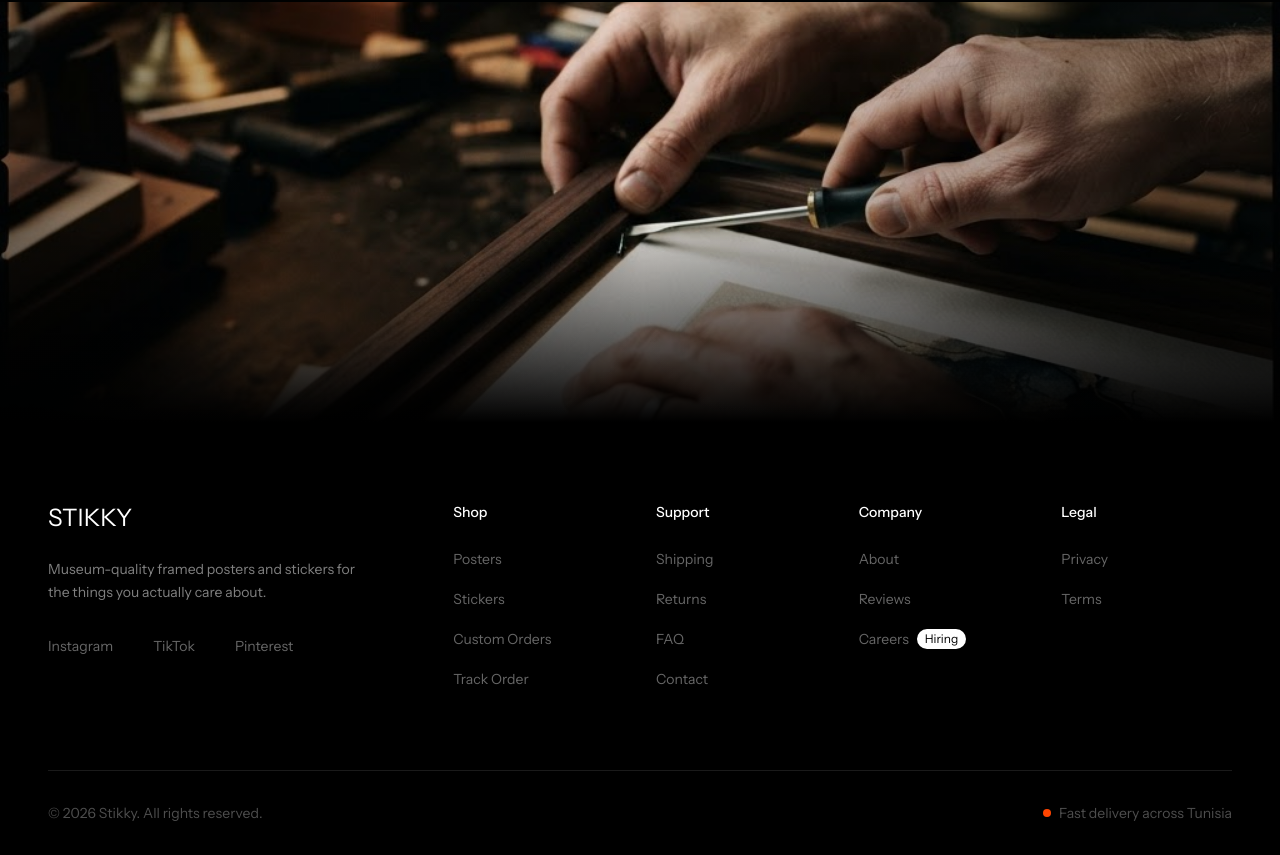
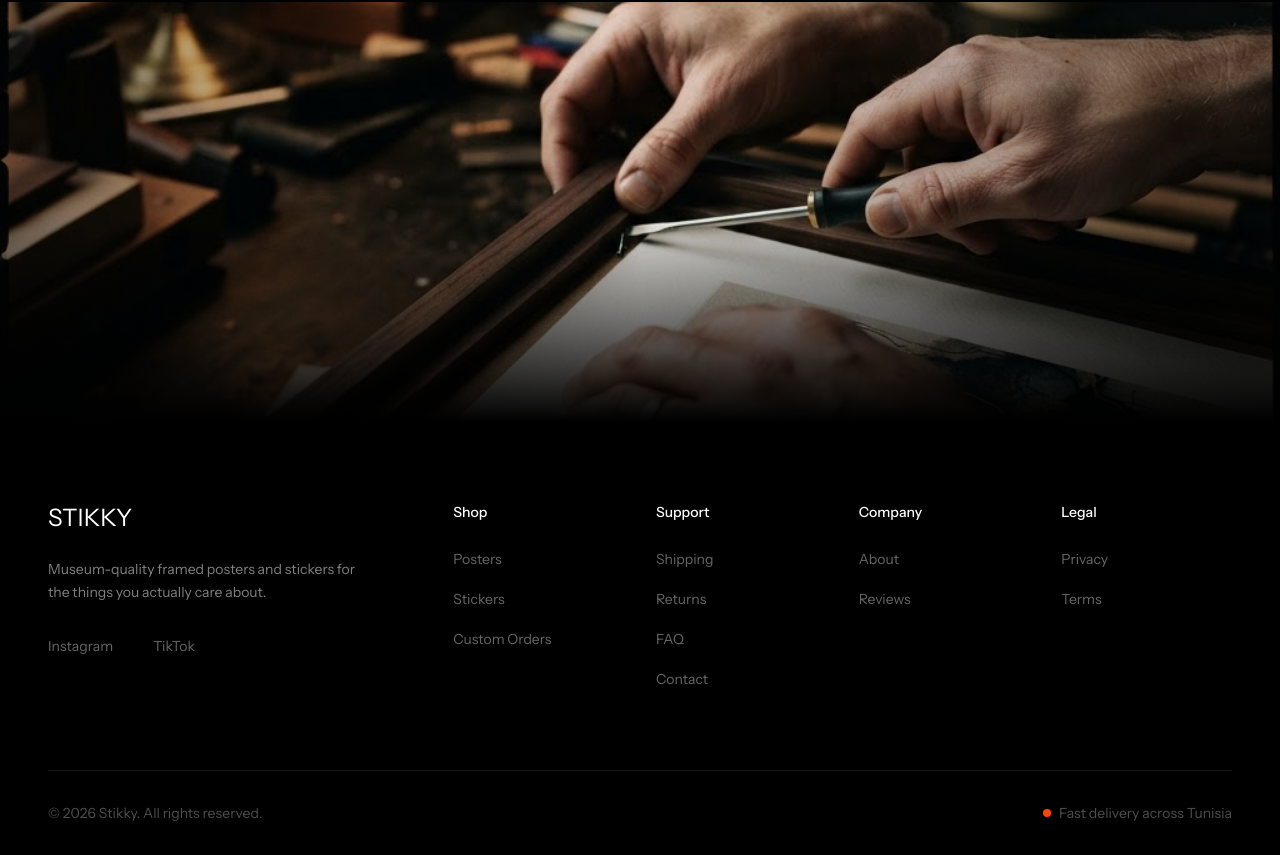
Before and after one commit to AmineBouzid007/stikky_v2.5.2, a Next.js app: page / in a window 1280 px wide. Shown: the part 7211-8066 px from the top of the page. Built offline with nearby package versions, Linux system fonts and the light colour scheme.

Commit message:
Update footer-section.tsx

```diff
--- a/components/landing/footer-section.tsx
+++ b/components/landing/footer-section.tsx
@@ -8,7 +8,6 @@ const footerLinks = {
     { name: "Posters", href: "/collections/posters" },
     { name: "Stickers", href: "/collections/stickers" },
     { name: "Custom Orders", href: "/custom" },
-    { name: "Track Order", href: "/account?tab=orders" },
   ],
   Support: [
     { name: "Shipping", href: "/contact" },
@@ -19,7 +18,6 @@ const footerLinks = {
   Company: [
     { name: "About", href: "/about" },
     { name: "Reviews", href: "/#testimonials" },
-    { name: "Careers", href: "/contact", badge: "Hiring" },
   ],
   Legal: [
     { name: "Privacy", href: "#" },
@@ -28,9 +26,8 @@ const footerLinks = {
 };
 
 const socialLinks = [
-  { name: "Instagram", href: "#" },
+  { name: "Instagram", href: "https://www.instagram.com/stikky.tn/" },
   { name: "TikTok", href: "#" },
-  { name: "Pinterest", href: "#" },
 ];
 
 function AnimatedWaveCanvas() {
```
